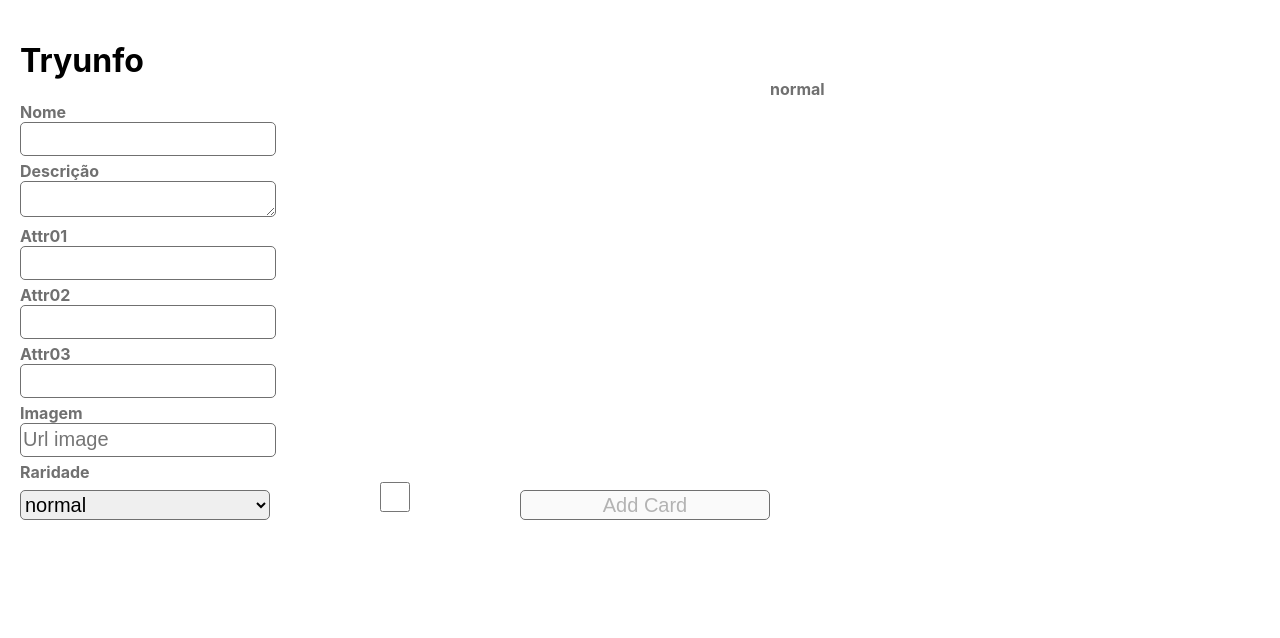
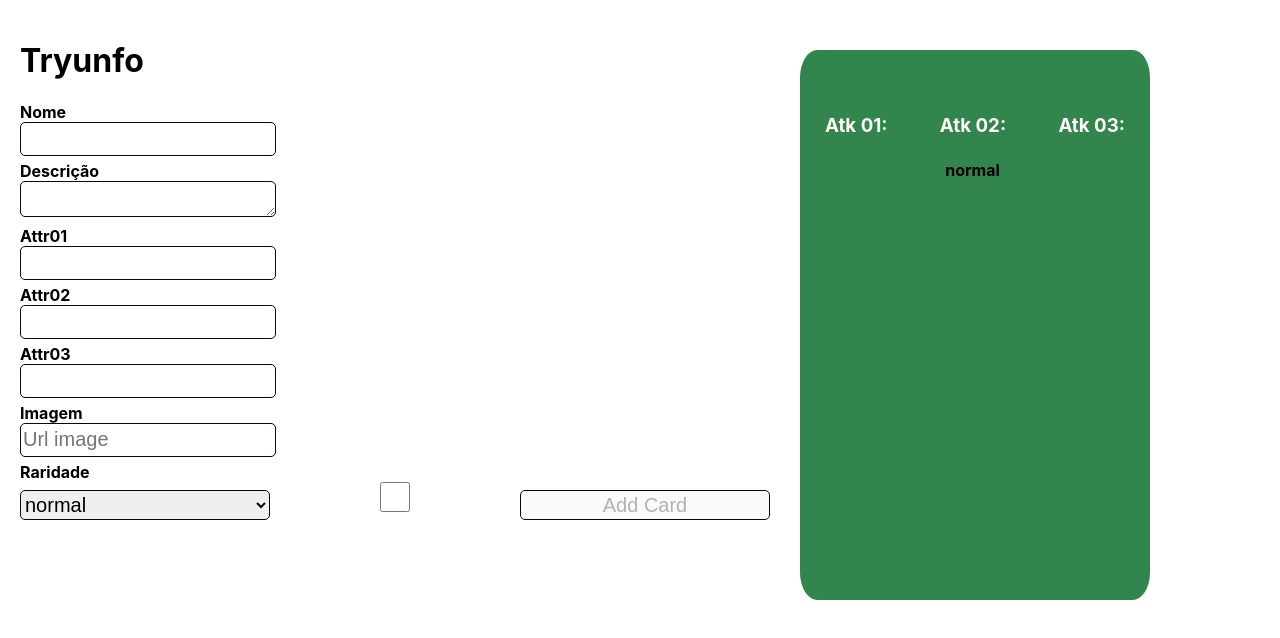
Before and after one commit to SergioEvando23/project-tryunfo, a React (Create React App) app: page / in a window 1280 px wide. Shown: the top 638 px of the page. Built offline with nearby package versions, Linux system fonts and the light colour scheme.

Commit message:
adicionado css que me permite ver a card sendo gerada

```diff
--- a/src/App.css
+++ b/src/App.css
@@ -4,16 +4,10 @@
 }
 
 input, select, button, textarea {
-  border: 1px solid #707070;
+  border: 1px solid #090909;
   border-radius: 5px;
   font-size: 20px;
   height: 30px;
   margin: 0%;
   width: 250px;
 }
-
-p {
-  color: #707070;
-  font-weight: 700;
-  margin: 5px 5px 0 0;
-}
--- a/src/components/Card.js
+++ b/src/components/Card.js
@@ -1,5 +1,6 @@
 import React from 'react';
 import PropTypes from 'prop-types';
+import './css/Card.css';
 
 class Card extends React.Component {
   render() {
@@ -15,23 +16,26 @@ class Card extends React.Component {
     } = this.props;
 
     return (
-      <div>
+      <div className="cardComponent">
         <h2 data-testid="name-card">
           {cardName}
         </h2>
-        <img
+        {cardImage ? <img
+          className="cardImage"
           src={ cardImage }
           data-testid="image-card"
           alt={ cardName }
-        />
+        /> : null}
         <p data-testid="description-card">
           {cardDescription}
         </p>
-        <h3 data-testid="attr1-card">{ cardAttr1 }</h3>
-        <h3 data-testid="attr2-card">{ cardAttr2 }</h3>
-        <h3 data-testid="attr3-card">{ cardAttr3 }</h3>
-        <p data-testid="rare-card">{ cardRare }</p>
-        { cardTrunfo ? <h4 data-testid="trunfo-card">Super Trunfo</h4> : null}
+        <section className="power">
+          <h3 data-testid="attr1-card">{`Atk 01: ${cardAttr1}`}</h3>
+          <h3 data-testid="attr2-card">{`Atk 02: ${cardAttr2}`}</h3>
+          <h3 data-testid="attr3-card">{`Atk 03: ${cardAttr3}`}</h3>
+        </section>
+        <p data-testid="rare-card">{cardRare}</p>
+        {cardTrunfo ? <h4 data-testid="trunfo-card">Super Trunfo</h4> : null}
 
       </div>
     );
--- /dev/null
+++ b/src/components/css/Card.css
@@ -0,0 +1,32 @@
+.cardComponent {
+  align-items: center;
+  background-color: #33854e;
+  border-radius: 5%;
+  color: snow;
+  display: flex;
+  flex-direction: column;
+  font-size: 16px;
+  height: 550px;
+  margin: 30px;
+  padding: 40 px 20px;
+  text-align: center;
+  width: 350px;
+}
+
+.power {
+  display: flex;
+  justify-content: space-between;
+  width: 300px;
+}
+
+.cardImage {
+  border-radius: 100%;
+  height: 280px;
+  width: 280px;
+}
+
+p {
+  color: black;
+  font-weight: 700;
+  margin: 5px 5px 0 0;
+}
```
